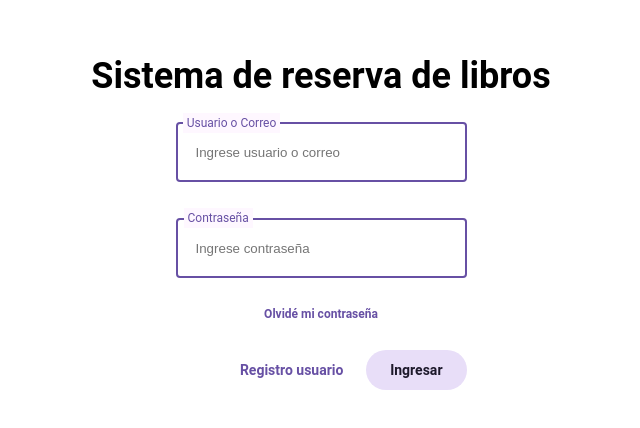
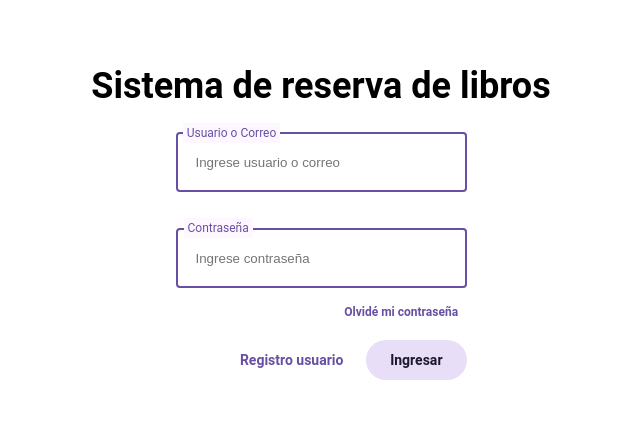
Before and after one commit to Denwort/virtual_library-frontend, a Next.js app: page /login in a window 1280 px wide. Shown: the part 210-638 px from the top of the page, without its empty margins (319-959 px from the left). Built offline with nearby package versions, Linux system fonts and the light colour scheme.

Commit message:
login terminado

```diff
--- a/src/pages/styles/style_login.css
+++ b/src/pages/styles/style_login.css
@@ -151,6 +151,9 @@
     font-weight: 700;
     line-height: 20px; /* 166.667% */
     text-decoration: none;
+    position: absolute;
+    top:27%;
+    left: 58%;
 }
 #OlvideContra{
     display: flex;
@@ -161,7 +164,9 @@
 
 }
 
-
+#contenedorContra{
+    position: relative;
+}
 
 .bIngre{
     color: var(--m-3-sys-light-on-secondary-container, #1D192B);
```
